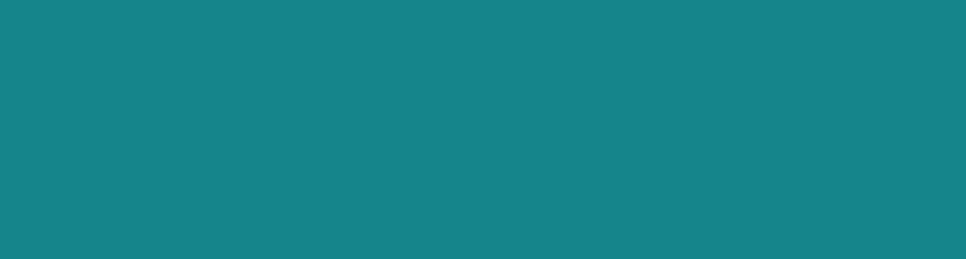
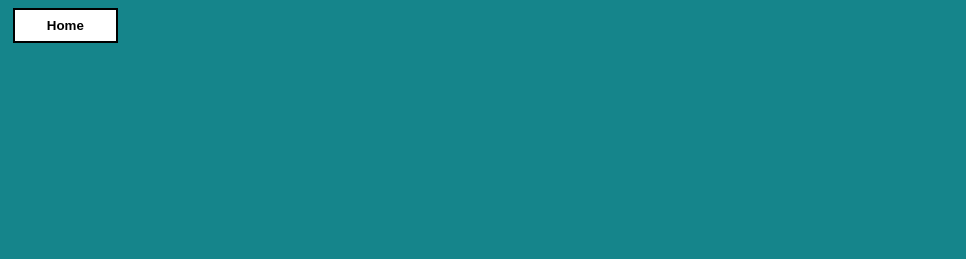
Before and after one commit to JohnCarloSabenorio/Image-Classifier, a plain HTML site: page index.html in a window 1280 px wide. Shown: the top 259 px of the page, without its empty margins (0-966 px from the left). Drawn offline with Linux system fonts and the light colour scheme.

Commit message:
added home button

```diff
--- a/index.html
+++ b/index.html
@@ -10,7 +10,24 @@
 </head>
 
 <body>
-
+    <a href="https://johncarlosabenorio.github.io/Project-Collection/"
+      ><button
+        style="
+          position: absolute;
+          padding: 0.5rem;
+          border: 2px solid black;
+          color: black;
+          font-weight: bold;
+          background:  white;
+          padding-inline: 2rem;
+          top: 1%;
+          left: 1%;
+          cursor: pointer;
+        "
+      >
+        Home
+      </button></a
+    >
     <center>
 
         <div id="start-container">
```
